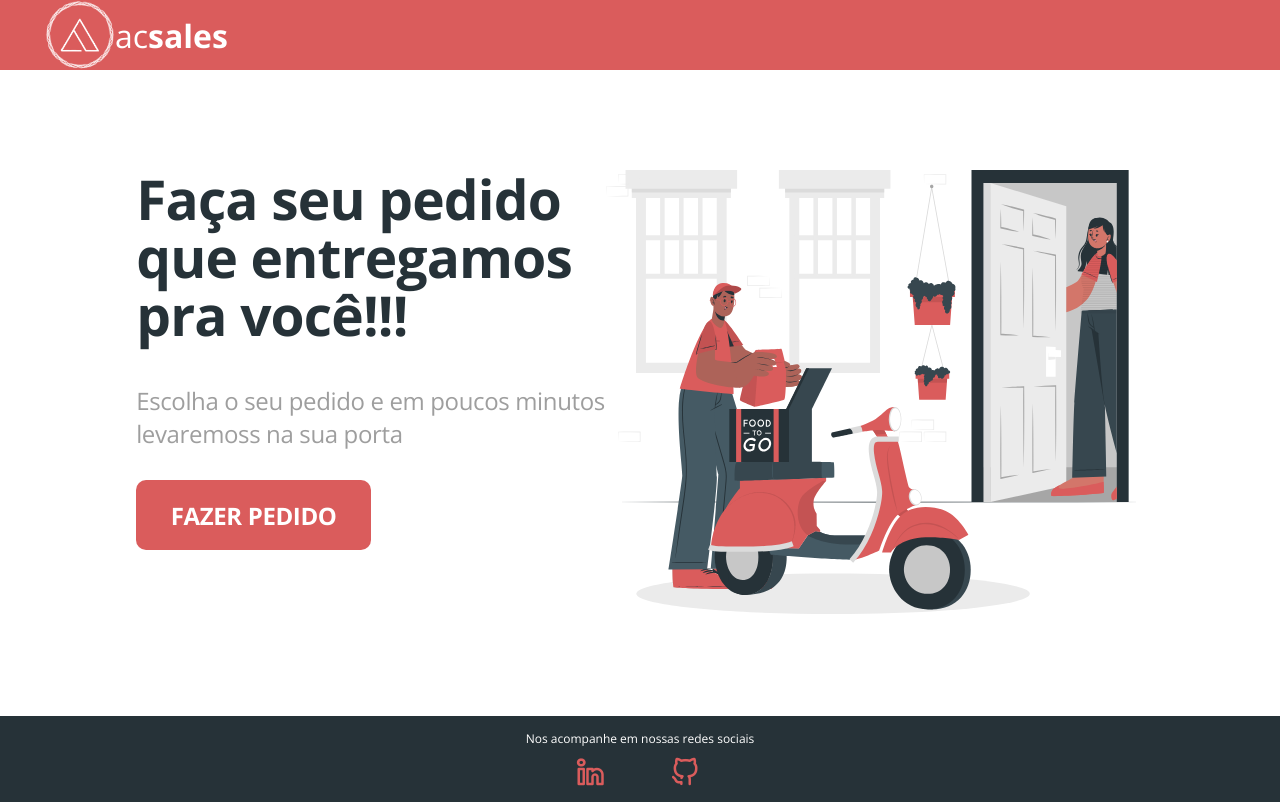
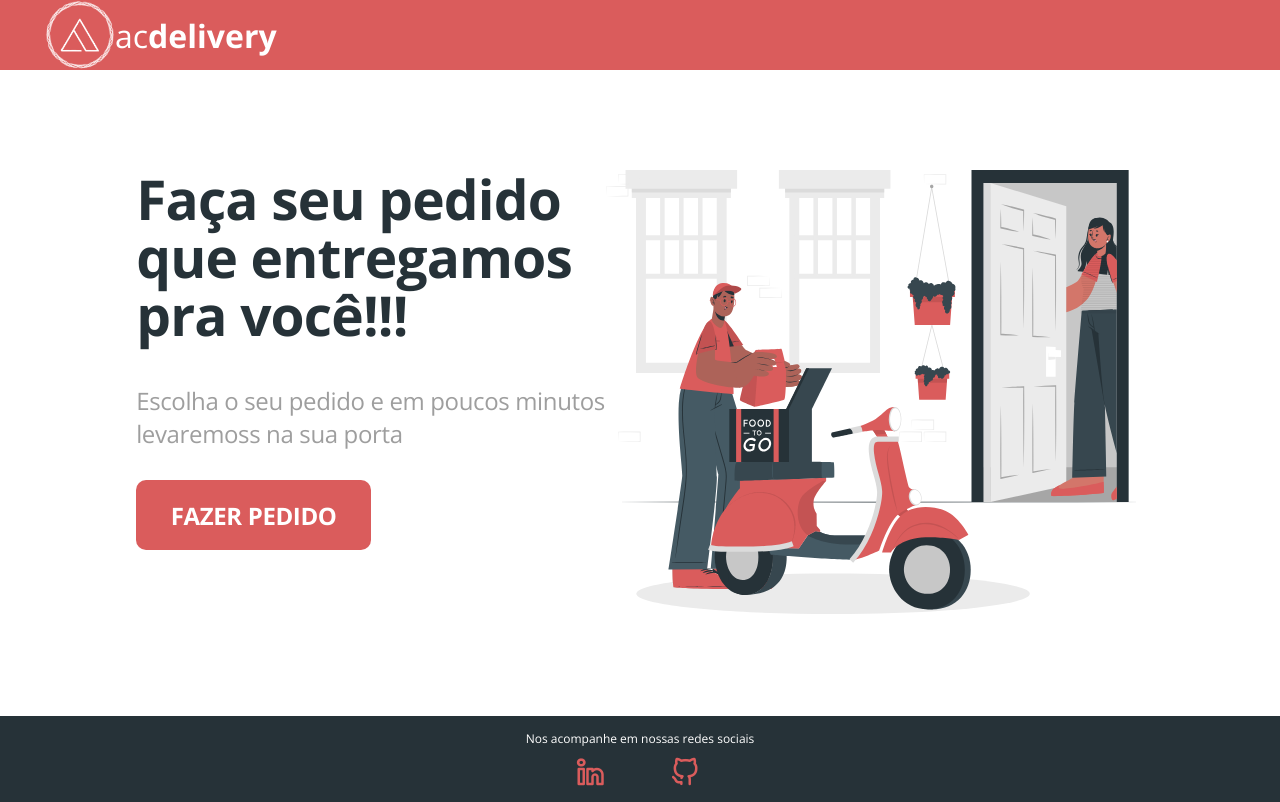
Before and after one commit to carvalhoandre/acDelivery, a React (Create React App) app in the folder front-web/: page / in a window 1280 px wide. Built offline with nearby package versions, Linux system fonts and the light colour scheme; no server answers.

Commit message:
Update index.tsx

```diff
--- a/front-web/src/Navbar/index.tsx
+++ b/front-web/src/Navbar/index.tsx
@@ -6,7 +6,7 @@ function Navbar(){
     return (
         <nav className="main-navbar">
             <img src={Logo} alt="Logo" className="logo" />
-            <Link to="/"><p className="brand">ac<strong>sales</strong></p></Link>
+            <Link to="/"><p className="brand">ac<strong>delivery</strong></p></Link>
         </nav>
     )
 }
```
